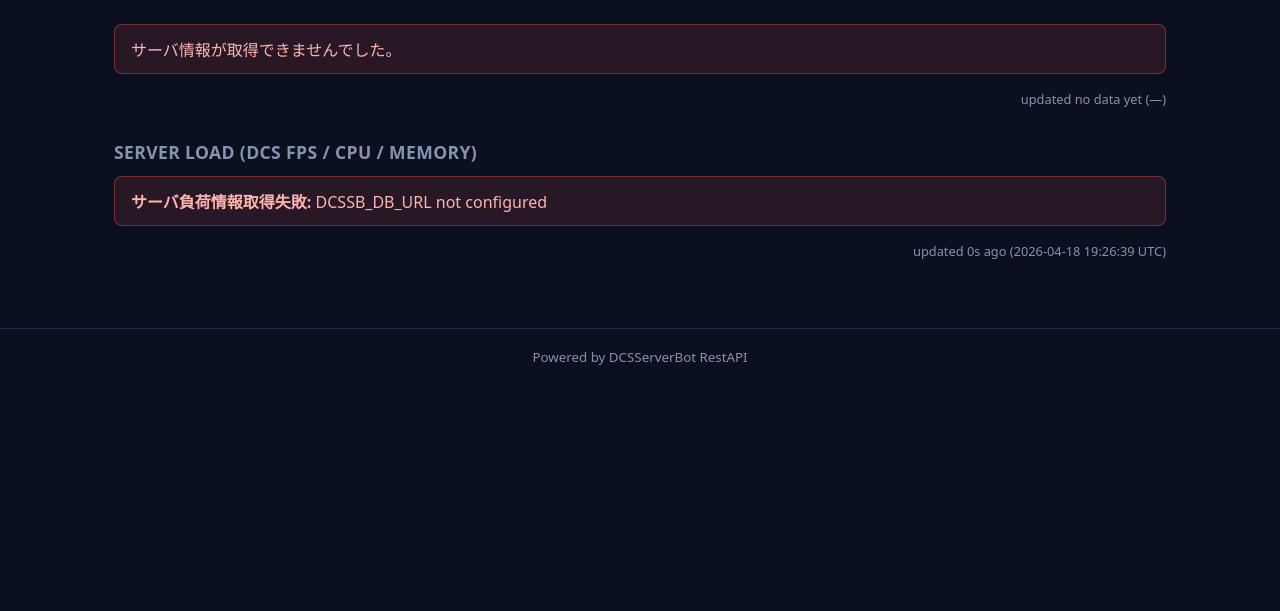
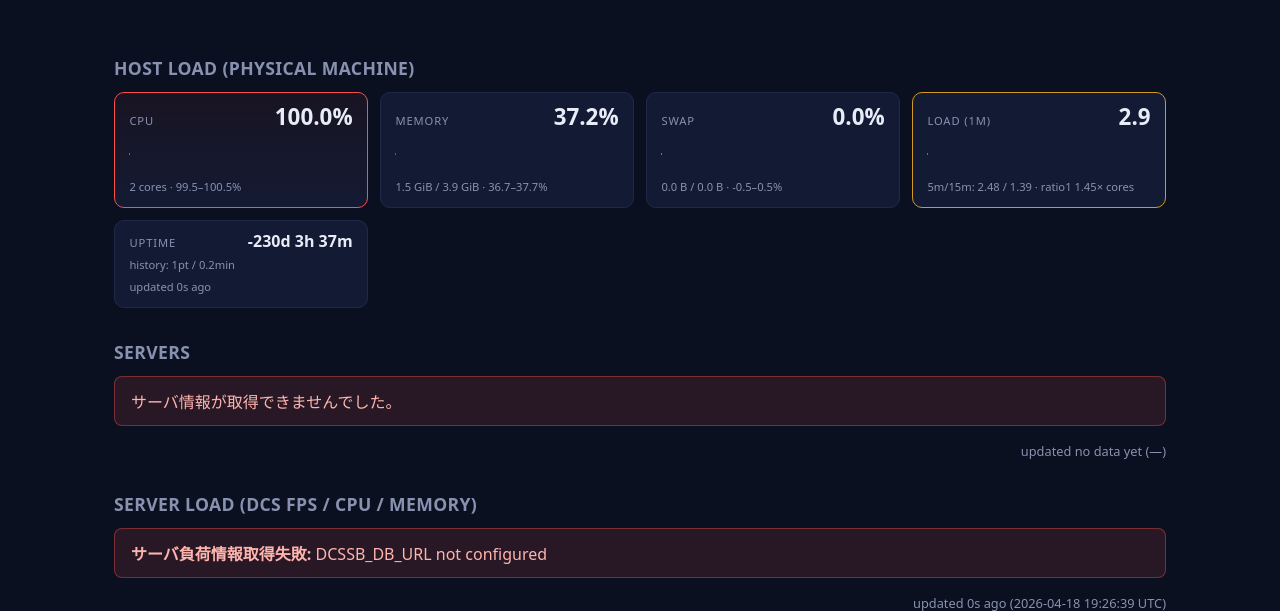
Before and after one commit to MasterMk2/FFS-LandingPage, a FastAPI app: page /status in a window 1280 px wide. Shown: the part 177-788 px from the top of the page. Before the commit the page ends 542 px from the top, so only its background shows below. Run offline with FastAPI, Linux system fonts and the light colour scheme.

Commit message:
feat: ホストリソース監視 (CPU/Mem/Swap/Load) をステータスページに追加
psutil + `/proc:/host/proc:ro` bind-mount でホスト namespace の /proc を読み、
15 秒間隔の in-memory ring buffer (最大 240 点 = 60 分) に時系列を保持。
既存の Server Load と同じ SVG スパークライン表現でカード化し、閾値超過時は
caution / warn ボーダーに色分け。net I/O と disk は netns / security 面から
v1 では除外。

副次的に db.py に埋まっていた sparkline ヘルパを `app/charts.py` に切り出し、
postgres 経由の時系列とメモリ経由の時系列で共有できるようにした。

Co-Authored-By: Claude Opus 4.7 (1M context) <noreply@anthropic.com>

```diff
--- a/app/main.py
+++ b/app/main.py
@@ -15,7 +15,7 @@ from fastapi.responses import HTMLResponse, Response
 from fastapi.staticfiles import StaticFiles
 from fastapi.templating import Jinja2Templates
 
-from . import cache, db, dcssb
+from . import cache, db, dcssb, sysmon
 
 logging.basicConfig(
     level=logging.INFO,
@@ -64,7 +64,11 @@ async def _fetch_tracks_all() -> dict:
 tracks_cache = cache.Fetcher(
     fetch=_fetch_tracks_all, interval=60, name="tracks"
 )
-ALL_CACHES = [servers_cache, load_cache, highscore_cache, tracks_cache]
+# ホスト CPU/mem/swap/loadavg。psutil は bind-mount した /host/proc を読む。
+sysmon_cache = cache.Fetcher(
+    fetch=sysmon.sample, interval=15, name="sysmon"
+)
+ALL_CACHES = [servers_cache, load_cache, highscore_cache, tracks_cache, sysmon_cache]
 
 
 @asynccontextmanager
@@ -311,6 +315,20 @@ async def panel_serverload(request: Request):
     )
 
 
+@app.get("/panel/sysmon", response_class=HTMLResponse)
+async def panel_sysmon(request: Request):
+    cached = sysmon_cache.get()
+    return templates.TemplateResponse(
+        "sysmon_panel.html",
+        {
+            "request": request,
+            "m": cached.value,
+            "error": cached.error,
+            "age": _fmt_age(cached.fetched_at),
+        },
+    )
+
+
 # DCSSB /highscore のカテゴリ (順序 = 表示順、データが空のカテゴリは非表示)。
 # 上位 10 人のみ表示 (limit=10)。
 HIGHSCORE_CATEGORIES = [
--- a/app/static/style.css
+++ b/app/static/style.css
@@ -16,6 +16,18 @@ a{color:var(--accent)}
 .top-nav a{color:var(--muted);text-decoration:none;padding:.3rem .75rem;border-radius:6px;border:1px solid var(--border);background:rgba(255,255,255,.02);font-size:.85rem;transition:all .15s}
 .top-nav a:hover{color:var(--fg);border-color:var(--accent);background:rgba(100,255,218,.06)}
 main{padding:1.5rem;max-width:1100px;margin:0 auto}
+.hostmon{display:grid;grid-template-columns:repeat(auto-fit,minmax(220px,1fr));gap:.75rem;margin-bottom:1rem}
+.hostmon-card{background:var(--panel);border:1px solid var(--border);border-radius:10px;padding:.8rem .9rem;display:flex;flex-direction:column;gap:.4rem}
+.hostmon-card.caution{border-color:var(--warn)}
+.hostmon-card.warn{border-color:var(--down);background:linear-gradient(180deg,rgba(248,81,73,.06),var(--panel))}
+.hostmon-head{display:flex;justify-content:space-between;align-items:baseline;gap:.5rem}
+.hostmon-label{color:var(--muted);font-size:.7rem;letter-spacing:.08em;text-transform:uppercase}
+.hostmon-value{color:var(--fg);font-size:1.4rem;font-weight:600;line-height:1.1;font-variant-numeric:tabular-nums}
+.hostmon-value-sm{font-size:1rem}
+.hostmon-sub{color:var(--muted);font-size:.7rem;font-variant-numeric:tabular-nums}
+.hostmon-meta .hostmon-value{font-size:1rem}
+.swap-chart{color:#eed49f}
+.load-chart{color:#a6da95}
 .grid{display:grid;grid-template-columns:repeat(auto-fit,minmax(300px,1fr));gap:1rem}
 .card{background:var(--panel);border:1px solid var(--border);border-radius:10px;padding:1rem;transition:border-color .2s}
 .card.status-up{border-color:rgba(63,185,80,.5)}
--- a/app/templates/index.html
+++ b/app/templates/index.html
@@ -1,5 +1,15 @@
 {% extends "base.html" %}
 {% block content %}
+<h2 class="section-title">Host Load (Physical Machine)</h2>
+<section
+  id="sysmon"
+  hx-get="/panel/sysmon"
+  hx-trigger="load, every {{ poll_seconds }}s"
+  hx-swap="innerHTML">
+  <p class="loading">loading...</p>
+</section>
+
+<h2 class="section-title">Servers</h2>
 <section
   id="servers"
   hx-get="/panel/servers"
--- /dev/null
+++ b/app/templates/sysmon_panel.html
@@ -0,0 +1,59 @@
+{# ホストリソース snapshot + 時系列スパークライン (HTMX で 15s 毎更新)。 #}
+{% if m is none %}
+  <p class="loading">host metrics not available{% if error %}: {{ error }}{% endif %}</p>
+{% else %}
+<div class="hostmon">
+  <div class="hostmon-card {% if m.cpu_percent >= 85 %}warn{% elif m.cpu_percent >= 70 %}caution{% endif %}">
+    <div class="hostmon-head">
+      <span class="hostmon-label">CPU</span>
+      <span class="hostmon-value">{{ m.cpu_percent }}%</span>
+    </div>
+    <svg viewBox="0 0 180 36" preserveAspectRatio="none" class="chart-svg cpu-chart">
+      <path d="{{ m.cpu_spark.area }}" class="spark-area"/>
+      <path d="{{ m.cpu_spark.path }}" class="spark-line" vector-effect="non-scaling-stroke"/>
+    </svg>
+    <div class="hostmon-sub">{{ m.cpu_count }} cores · {{ "%.1f"|format(m.cpu_spark.vmin) }}–{{ "%.1f"|format(m.cpu_spark.vmax) }}%</div>
+  </div>
+  <div class="hostmon-card {% if m.mem_percent >= 90 %}warn{% elif m.mem_percent >= 75 %}caution{% endif %}">
+    <div class="hostmon-head">
+      <span class="hostmon-label">Memory</span>
+      <span class="hostmon-value">{{ m.mem_percent }}%</span>
+    </div>
+    <svg viewBox="0 0 180 36" preserveAspectRatio="none" class="chart-svg mem-chart">
+      <path d="{{ m.mem_spark.area }}" class="spark-area"/>
+      <path d="{{ m.mem_spark.path }}" class="spark-line" vector-effect="non-scaling-stroke"/>
+    </svg>
+    <div class="hostmon-sub">{{ m.mem_used_str }} / {{ m.mem_total_str }} · {{ "%.1f"|format(m.mem_spark.vmin) }}–{{ "%.1f"|format(m.mem_spark.vmax) }}%</div>
+  </div>
+  <div class="hostmon-card {% if m.swap_percent >= 50 %}warn{% elif m.swap_percent >= 20 %}caution{% endif %}">
+    <div class="hostmon-head">
+      <span class="hostmon-label">Swap</span>
+      <span class="hostmon-value">{{ m.swap_percent }}%</span>
+    </div>
+    <svg viewBox="0 0 180 36" preserveAspectRatio="none" class="chart-svg swap-chart">
+      <path d="{{ m.swap_spark.area }}" class="spark-area"/>
+      <path d="{{ m.swap_spark.path }}" class="spark-line" vector-effect="non-scaling-stroke"/>
+    </svg>
+    <div class="hostmon-sub">{{ m.swap_used_str }} / {{ m.swap_total_str }} · {{ "%.1f"|format(m.swap_spark.vmin) }}–{{ "%.1f"|format(m.swap_spark.vmax) }}%</div>
+  </div>
+  <div class="hostmon-card {% if m.load_ratio1 >= 1.5 %}warn{% elif m.load_ratio1 >= 1.0 %}caution{% endif %}">
+    <div class="hostmon-head">
+      <span class="hostmon-label">Load (1m)</span>
+      <span class="hostmon-value">{{ m.load1 }}</span>
+    </div>
+    <svg viewBox="0 0 180 36" preserveAspectRatio="none" class="chart-svg load-chart">
+      <path d="{{ m.load_spark.area }}" class="spark-area"/>
+      <path d="{{ m.load_spark.path }}" class="spark-line" vector-effect="non-scaling-stroke"/>
+    </svg>
+    <div class="hostmon-sub">5m/15m: {{ m.load5 }} / {{ m.load15 }} · ratio1 {{ m.load_ratio1 }}× cores</div>
+  </div>
+  <div class="hostmon-card hostmon-meta">
+    <div class="hostmon-head">
+      <span class="hostmon-label">Uptime</span>
+      <span class="hostmon-value hostmon-value-sm">{{ m.uptime_str }}</span>
+    </div>
+    <div class="hostmon-sub">history: {{ m.history_points }}pt / {{ m.history_minutes }}min</div>
+    <div class="hostmon-sub">updated {{ age }}</div>
+  </div>
+</div>
+{% endif %}
--- a/docker-compose.yml
+++ b/docker-compose.yml
@@ -40,6 +40,12 @@ services:
       DCSSB_API_KEY: "${DCSSB_API_KEY:-}"
       DCSSB_TIMEOUT: "3.0"
       DCSSB_DB_URL: "${DCSSB_DB_URL:-}"
+      # psutil にホスト側 /proc を読ませて、コンテナ namespace でなく
+      # ホスト全体の CPU / mem / loadavg を計測する。
+      HOST_PROC: "/host/proc"
+    volumes:
+      # ホストリソース監視用。read-only で /proc だけ露出 (/sys や / は不要)。
+      - /proc:/host/proc:ro
     networks:
       - dcs_network
       - db_network   # ffs-postgres 読み取り専用 SELECT (FPS/CPU/メモリ)
--- a/requirements.txt
+++ b/requirements.txt
@@ -3,3 +3,4 @@ uvicorn[standard]==0.32.0
 jinja2==3.1.4
 httpx==0.27.2
 psycopg[binary]==3.2.3
+psutil==6.1.0
```
Also changed, not shown: app/charts.py (added, +44 -0 lines), app/db.py (+6 -44 lines), app/sysmon.py (added, +105 -0 lines), .claude/skills/ffs-landing/SKILL.md.
